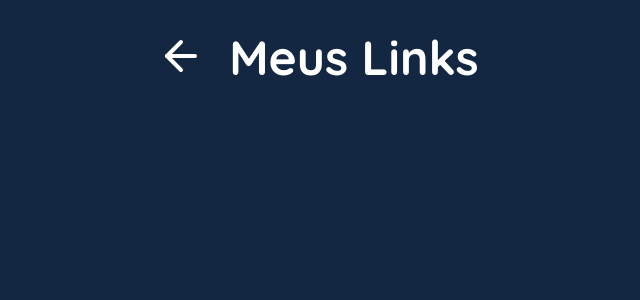
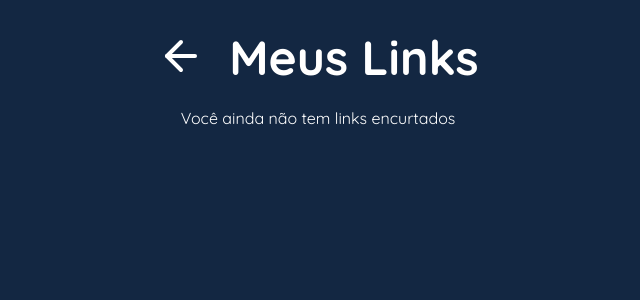
Before and after one commit to icaroregis/my_link_reactjs, a React (Create React App) app: page /links in a window 1280 px wide. Shown: the top 300 px of the page, without its empty margins (322-962 px from the left). Built offline with nearby package versions, Linux system fonts and the light colour scheme.

Commit message:
finalização da aplicação

```diff
--- a/src/components/ModalLinkItem/ModalLinkItem.js
+++ b/src/components/ModalLinkItem/ModalLinkItem.js
@@ -3,10 +3,9 @@ import { FiX, FiClipboard } from 'react-icons/fi';
 import { toast, ToastContainer } from 'react-toastify';
 import './style.css';
 
-export default function ModalLinkItem({ setActiveModal, data, setShowModal }) {
+export default function ModalLinkItem({ setActiveModal, data }) {
   function closeModal() {
     setActiveModal(false);
-    setShowModal(false);
   }
 
   async function copyLink() {
--- a/src/pages/Home/Home.js
+++ b/src/pages/Home/Home.js
@@ -1,10 +1,11 @@
 import React, { useState } from 'react';
+import ModalLinkItem from '../../components/ModalLinkItem/ModalLinkItem';
+import { toast, ToastContainer } from 'react-toastify';
+import { saveLink } from '../../services/storyLinks';
+import Menu from '../../components/Menu/Menu';
+import Logo from '../../assets/Logo.png';
 import { FiLink } from 'react-icons/fi';
-import Logo from '../../assets/Logo.png';
-import Menu from '../../components/Menu/Menu';
-import ModalLinkItem from '../../components/ModalLinkItem/ModalLinkItem';
 import api from '../../services/api';
-import { saveLink } from '../../services/storyLinks';
 import './style.css';
 
 export default function Home() {
@@ -20,13 +21,16 @@ export default function Home() {
       saveLink('@encurtaLink', response.data);
       setLink('');
     } catch {
-      alert('Oops parece que algo deu errado!!!');
+      toast.error(
+        'Oops parece que algo deu errado!!! seu link está vazio ou é inválido',
+      );
       setLink('');
     }
   }
 
   return (
     <div className="container-home">
+      <ToastContainer />
       <div className="logo-home">
         <img className="image-home" src={Logo} alt="Logo Link" />
         <h1 className="title-home">EncurtaLinks</h1>
--- a/src/pages/Links/Links.js
+++ b/src/pages/Links/Links.js
@@ -1,7 +1,7 @@
 import React, { useEffect, useState } from 'react';
 import { FiArrowLeft, FiLink, FiTrash } from 'react-icons/fi';
 import { Link } from 'react-router-dom';
-import { getLinkSalve } from '../../services/storyLinks';
+import { getLinkSalve, deleteLink } from '../../services/storyLinks';
 import ModalLinkItem from '../../components/ModalLinkItem/ModalLinkItem';
 import './style.css';
 
@@ -9,21 +9,26 @@ export default function Links() {
   const [links, setLinks] = useState([]);
   const [data, setData] = useState({});
   const [showModal, setShowModal] = useState(false);
+  const [emptyList, setEmptyList] = useState(false);
 
   function handdleOpen(link) {
     setData(link);
     setShowModal(true);
   }
 
-  function handleDelete(id) {
-    console.log(id);
+  async function handleDelete(id) {
+    const resultFilter = await deleteLink(links, id);
+    if (resultFilter.length === 0) {
+      setEmptyList(true);
+    }
+    setLinks(resultFilter);
   }
 
   useEffect(() => {
     async function getLinks() {
       const result = await getLinkSalve('@encurtaLink');
       if (result.length === 0) {
-        console.log('lista vazia');
+        setEmptyList(true);
       }
       setLinks(result);
     }
@@ -40,6 +45,14 @@ export default function Links() {
 
         <h1 className="title-links">Meus Links</h1>
       </div>
+
+      {emptyList && (
+        <div className="emptyList">
+          <h1 className="title-emptyList">
+            Você ainda não tem links encurtados
+          </h1>
+        </div>
+      )}
 
       {links.map((link) => {
         return (
@@ -58,7 +71,7 @@ export default function Links() {
         );
       })}
 
-      {showModal && <ModalLinkItem setShowModal={setShowModal} data={data} />}
+      {showModal && <ModalLinkItem setActiveModal={setShowModal} data={data} />}
       <div className="Spacing" />
     </div>
   );
--- a/src/pages/Links/style.css
+++ b/src/pages/Links/style.css
@@ -64,6 +64,13 @@
   margin-bottom: 20rem;
 }
 
+.title-emptyList {
+  width: 100%;
+  text-align: center;
+  margin-top: 28px;
+  color: #fff;
+}
+
 @media (max-width: 738px) {
   .links-container {
     width: 90%;
--- a/src/services/storyLinks.js
+++ b/src/services/storyLinks.js
@@ -17,5 +17,13 @@ export async function saveLink(key, newLink) {
 
   linksStored.push(newLink);
   await localStorage.setItem(key, JSON.stringify(linksStored));
-  console.log('link slavo com sucesso');
 }
+
+export function deleteLink(links, id) {
+  let myLinks = links.filter((item) => {
+    return item.id !== id;
+  });
+
+  localStorage.setItem('@encurtaLink', JSON.stringify(myLinks));
+  return myLinks;
+}
```
